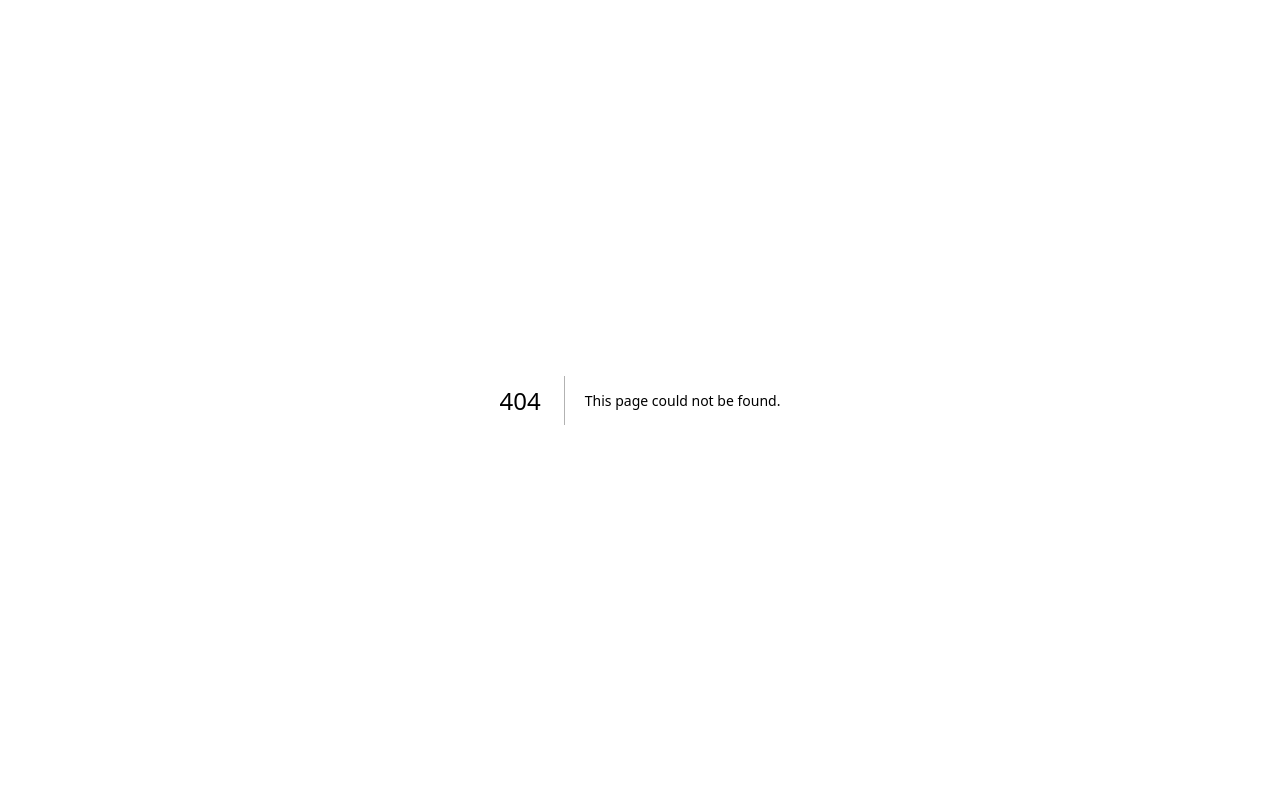
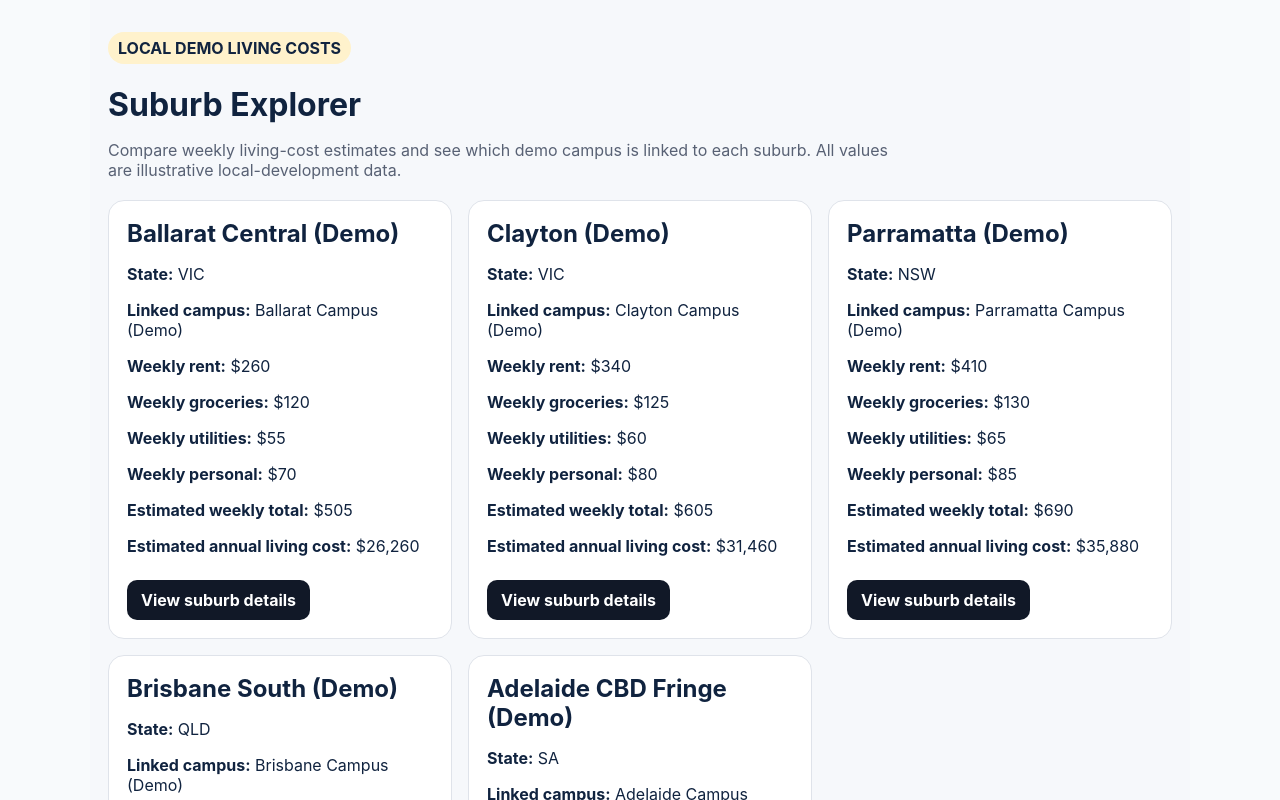
Before and after one commit to bkushen/unipath-australia, a Next.js app: page /local-v2/suburbs in a window 1280 px wide. Before the commit this address had no page. Shown: the top 800 px of the page. Built offline with nearby package versions, Linux system fonts and the light colour scheme.

Commit message:
Add local V2 suburb explorer

```diff
--- /dev/null
+++ b/app/local-v2/suburbs/page.tsx
@@ -0,0 +1,40 @@
+import Link from "next/link";
+import { demoCampuses, demoSuburbs } from "@/lib/local-v2/fixtures";
+
+function money(cents: number) {
+  return new Intl.NumberFormat("en-AU", { style: "currency", currency: "AUD", maximumFractionDigits: 0 }).format(cents / 100);
+}
+
+export default function SuburbsPage() {
+  return (
+    <main style={{ maxWidth: 1100, margin: "0 auto", padding: "32px 18px 70px", background: "#f6f8fb", minHeight: "100vh" }}>
+      <div style={{ marginBottom: 20 }}>
+        <span style={{ display: "inline-block", padding: "6px 10px", borderRadius: 999, background: "#fff2cc", fontWeight: 750 }}>LOCAL DEMO LIVING COSTS</span>
+        <h1 style={{ marginBottom: 8 }}>Suburb Explorer</h1>
+        <p style={{ color: "#586174", maxWidth: 780 }}>Compare weekly living-cost estimates and see which demo campus is linked to each suburb. All values are illustrative local-development data.</p>
+      </div>
+
+      <section style={{ display: "grid", gridTemplateColumns: "repeat(auto-fit, minmax(280px, 1fr))", gap: 16 }}>
+        {demoSuburbs.map((suburb) => {
+          const campus = demoCampuses.find((item) => item.suburbId === suburb.id);
+          const weeklyTotal = suburb.weeklyRentCents + suburb.weeklyGroceriesCents + suburb.weeklyUtilitiesCents + suburb.weeklyPersonalCents;
+          const annualTotal = weeklyTotal * 52;
+          return (
+            <article key={suburb.id} style={{ border: "1px solid #dfe3ea", borderRadius: 16, padding: 18, background: "#fff" }}>
+              <h2 style={{ marginTop: 0, marginBottom: 8 }}>{suburb.name}</h2>
+              <p><strong>State:</strong> {suburb.state}</p>
+              <p><strong>Linked campus:</strong> {campus?.name ?? "None in demo"}</p>
+              <p><strong>Weekly rent:</strong> {money(suburb.weeklyRentCents)}</p>
+              <p><strong>Weekly groceries:</strong> {money(suburb.weeklyGroceriesCents)}</p>
+              <p><strong>Weekly utilities:</strong> {money(suburb.weeklyUtilitiesCents)}</p>
+              <p><strong>Weekly personal:</strong> {money(suburb.weeklyPersonalCents)}</p>
+              <p><strong>Estimated weekly total:</strong> {money(weeklyTotal)}</p>
+              <p><strong>Estimated annual living cost:</strong> {money(annualTotal)}</p>
+              <Link href={`/local-v2/suburbs/${suburb.id}`} style={{ display: "inline-block", marginTop: 8, padding: "10px 14px", borderRadius: 10, background: "#111827", color: "#fff", textDecoration: "none", fontWeight: 750 }}>View suburb details</Link>
+            </article>
+          );
+        })}
+      </section>
+    </main>
+  );
+}
```
